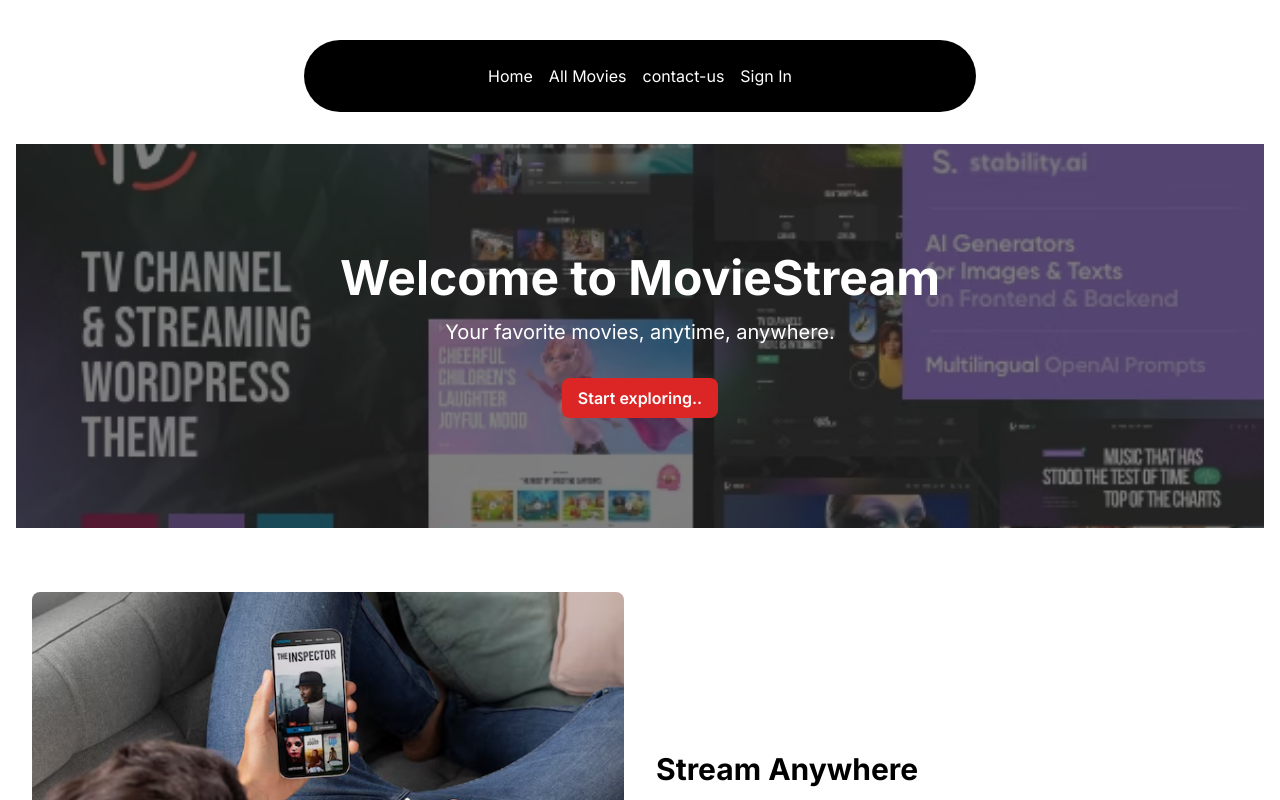
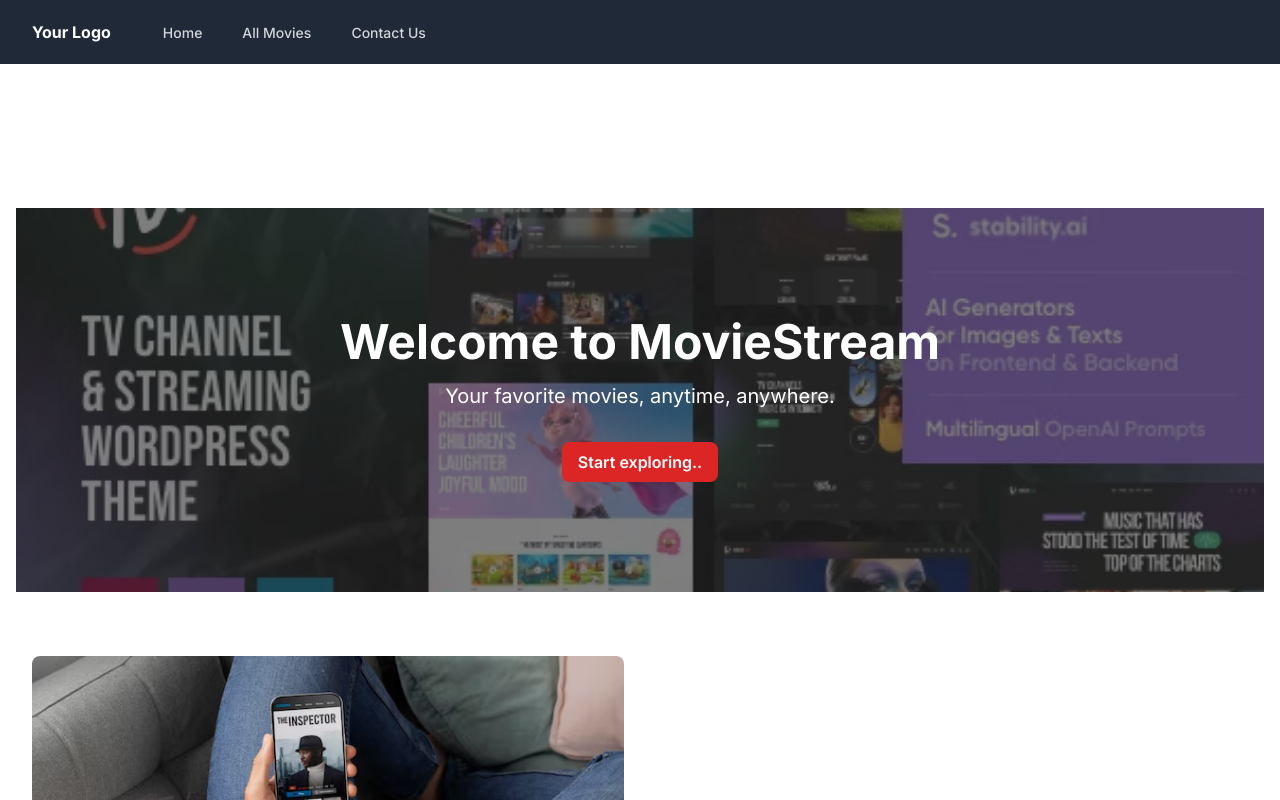
Before and after one commit to AniketBamane/nextjs_movie_info_website, a Next.js app: page / in a window 1280 px wide. Shown: the top 800 px of the page. Built offline with nearby package versions, Linux system fonts and the light colour scheme; no server answers.

Commit message:
done with navigation problem

```diff
--- a/package.json
+++ b/package.json
@@ -9,6 +9,7 @@
     "lint": "next lint"
   },
   "dependencies": {
+    "@heroicons/react": "^2.1.3",
     "clsx": "^2.1.1",
     "framer-motion": "^11.2.10",
     "mongoose": "^8.4.1",
--- a/src/components/Navbar.jsx
+++ b/src/components/Navbar.jsx
@@ -1,44 +1,94 @@
-"use client";
 import React, { useState } from "react";
-import { HoveredLink, Menu, MenuItem, ProductItem } from "./ui/navbar-menu";
-import { cn } from "@/utils/cn";
+import { useSession, signIn, signOut } from "next-auth/react";
 import Link from "next/link";
-import { signIn, signOut, useSession } from "next-auth/react";
+import { MenuIcon } from "@heroicons/react/outline"; // Assuming you have the MenuIcon component from Heroicons
 
 export default function Navbar({ className }) {
-  const session = useSession()
-  console.log(session)
-  const [active, setActive] = useState(null);
+  const session = useSession();
+  const [drawerOpen, setDrawerOpen] = useState(false);
+
+  const toggleDrawer = () => {
+    setDrawerOpen((prev) => !prev);
+  };
+
   return (
-    <div
-      className={cn("fixed top-10 inset-x-0 max-w-2xl mx-auto z-50", className)}
+    <nav className={"bg-gray-800"}>
+      <div className="max-w-7xl mx-auto px-4 sm:px-6 lg:px-8">
+        <div className="flex items-center justify-between h-16">
+          <div className="flex items-center">
+            <div className="flex-shrink-0">
+              <Link href="/">
+                <a className="text-white font-bold">Your Logo</a>
+              </Link>
+            </div>
+            <div className="hidden md:block">
+              <div className="ml-10 flex items-baseline space-x-4">
+                <Link href="/">
+                  <a className="text-gray-300 hover:bg-gray-700 hover:text-white px-3 py-2 rounded-md text-sm font-medium">
+                    Home
+                  </a>
+                </Link>
+                <Link href="/all-movies">
+                  <a className="text-gray-300 hover:bg-gray-700 hover:text-white px-3 py-2 rounded-md text-sm font-medium">
+                    All Movies
+                  </a>
+                </Link>
+                <Link href="/contact-us">
+                  <a className="text-gray-300 hover:bg-gray-700 hover:text-white px-3 py-2 rounded-md text-sm font-medium">
+                    Contact Us
+                  </a>
+                </Link>
+              </div>
+            </div>
+          </div>
+          <div className="-mr-2 flex md:hidden">
+            <button
+              onClick={toggleDrawer}
+              className="bg-gray-800 inline-flex items-center justify-center p-2 rounded-md text-gray-400 hover:text-white hover:bg-gray-700 focus:outline-none focus:ring-2 focus:ring-offset-2 focus:ring-offset-gray-800 focus:ring-white"
             >
-      <Menu setActive={setActive}>
-        <Link href={"/"}>
-          <MenuItem setActive={setActive} active={active} item="Home">
-          </MenuItem>
+              <span className="sr-only">Open main menu</span>
+              <MenuIcon className="h-6 w-6" aria-hidden="true" />
+            </button>
+          </div>
+        </div>
+      </div>
+
+      {/* Mobile Drawer */}
+      <div className={`${drawerOpen ? "" : "hidden"} md:hidden`}>
+        <div className="px-2 pt-2 pb-3 space-y-1 sm:px-3">
+          <Link href="/">
+            <a className="text-gray-300 hover:bg-gray-700 hover:text-white block px-3 py-2 rounded-md text-base font-medium">
+              Home
+            </a>
           </Link>
-        <Link href={"/all-movies"}>
-          <MenuItem setActive={setActive} active={active} item="All Movies">
-          </MenuItem>
+          <Link href="/all-movies">
+            <a className="text-gray-300 hover:bg-gray-700 hover:text-white block px-3 py-2 rounded-md text-base font-medium">
+              All Movies
+            </a>
           </Link>
-        <Link href={"/contact-us"}>
-          <MenuItem setActive={setActive} active={active} item="contact-us">
-          </MenuItem>
+          <Link href="/contact-us">
+            <a className="text-gray-300 hover:bg-gray-700 hover:text-white block px-3 py-2 rounded-md text-base font-medium">
+              Contact Us
+            </a>
           </Link>
-        <div onClick={()=>{
-          if(session.status === "unauthenticated") {
+          <div>
+            <button
+              onClick={() => {
+                if (session.status === "unauthenticated") {
                   signIn("google");
                   console.log("sign in ");
                 } else {
                   console.log("sign out !");
                   signOut();
                 }
-        }}>
-          <MenuItem setActive={setActive} active={active} item={session.status === "unauthenticated" ? "Sign In" : "Sign Out"}>
-          </MenuItem>
+              }}
+              className="text-gray-300 hover:bg-gray-700 hover:text-white block px-3 py-2 rounded-md text-base font-medium w-full text-left"
+            >
+              {session.status === "unauthenticated" ? "Sign In" : "Sign Out"}
+            </button>
           </div>
-      </Menu>
         </div>
+      </div>
+    </nav>
   );
 }
```
Also changed, not shown: 1 other file (tests, documents, lock files or other folders). Lines whose indentation alone changed are shown as unchanged.
